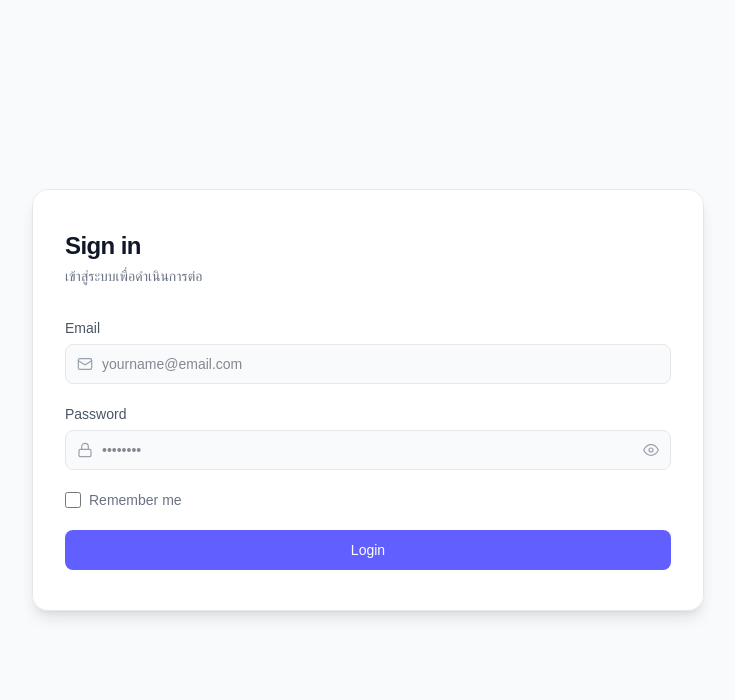
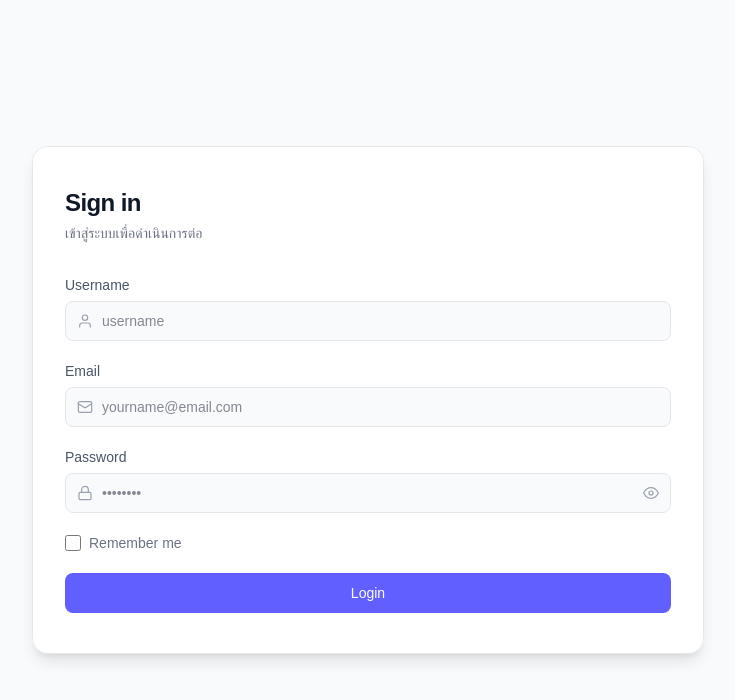
Before and after one commit to aekburut5740-commits/the_project, a Next.js app: page /login in a window 1280 px wide. Shown: the top 700 px of the page, without its empty margins (272-1007 px from the left). Built offline with nearby package versions, Linux system fonts and the light colour scheme.

Commit message:
login username

```diff
--- a/app/login/page.tsx
+++ b/app/login/page.tsx
@@ -4,13 +4,14 @@ import React, { useState } from "react";
 
 export default function LoginPage() {
   const [showPassword, setShowPassword] = useState(false);
+  const [username, setUsername] = useState("");
   const [email, setEmail] = useState("");
   const [password, setPassword] = useState("");
   const [remember, setRemember] = useState(false);
 
   const handleSubmit = (e: React.MouseEvent<HTMLButtonElement>) => {
     e.preventDefault();
-    console.log({ email, password, remember });
+    console.log({ username, email, password, remember });
     // TODO: เพิ่ม logic การเรียก API ที่นี่
   };
 
@@ -29,6 +30,25 @@ export default function LoginPage() {
           </div>
 
           <div className="space-y-5">
+            {/* Username */}
+            <div>
+              <label className="block text-sm font-medium text-gray-600 mb-1.5">
+                Username
+              </label>
+              <div className="relative">
+                <span className="absolute left-3 top-1/2 -translate-y-1/2 text-gray-400">
+                  <UserIcon />
+                </span>
+                <input
+                  type="text"
+                  value={username}
+                  onChange={(e) => setUsername(e.target.value)}
+                  placeholder="username"
+                  className="w-full h-10 pl-9 pr-4 rounded-lg border border-gray-200 bg-gray-50 text-sm text-gray-900 outline-none focus:border-indigo-500 focus:ring-2 focus:ring-indigo-500/20 transition"
+                />
+              </div>
+            </div>
+
             {/* Email */}
             <div>
               <label className="block text-sm font-medium text-gray-600 mb-1.5">
@@ -116,6 +136,15 @@ function SocialButton({ label, icon }: { label: string; icon: React.ReactNode })
 
 /* ───────── Inline SVG Icons ───────── */
 
+function UserIcon() {
+  return (
+    <svg width="16" height="16" viewBox="0 0 24 24" fill="none" stroke="currentColor" strokeWidth="1.8" strokeLinecap="round" strokeLinejoin="round">
+      <path d="M20 21v-2a4 4 0 0 0-4-4H8a4 4 0 0 0-4 4v2" />
+      <circle cx="12" cy="7" r="4" />
+    </svg>
+  )
+}
+
 function MailIcon() {
   return (
     <svg width="16" height="16" viewBox="0 0 24 24" fill="none" stroke="currentColor" strokeWidth="1.8" strokeLinecap="round" strokeLinejoin="round">
```
